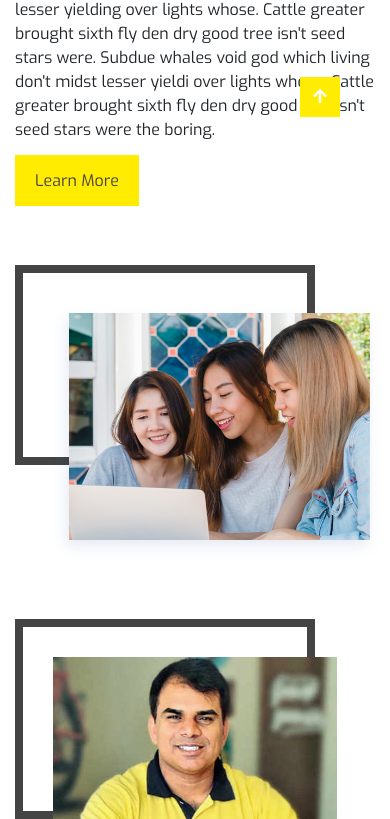
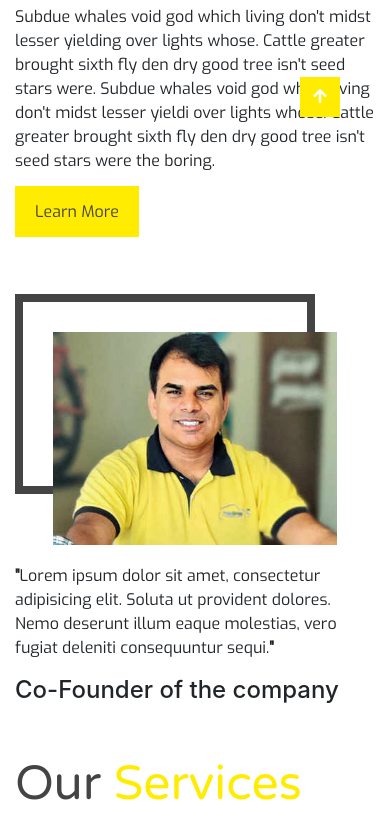
Before and after one commit to unicode9760/music.github.io, a plain HTML site: page index.html in a window 390 px wide. Shown: the part 647-1466 px from the top of the page. Drawn offline with nearby package versions, Linux system fonts and the light colour scheme; a script that the page names is missing.

Commit message:
Update about.css

```diff
--- a/css/about.css
+++ b/css/about.css
@@ -1,6 +1,6 @@
 .about{
-   height:  100vh;
-    padding-top: 10%;
+  padding: 70px 0;
+
 }
 .about img{
     width: 100%;
@@ -21,7 +21,7 @@
     border: 8px solid #444444;;
 }
 .detailbx img{
-    margin: 50px 0 0 50px;
+    margin: 40px 0 0 40px;
     width: 100%;
 }
 .about a{
@@ -37,10 +37,7 @@
 }
 
 @media only screen and (max-width:991px){
-    .about{
-   height:  70vh;
-    padding-top: 10%;
-}
+
     .about h1{
     font-size: 3em;
 }
@@ -50,29 +47,37 @@
 }
 
 }
+@media only screen and (max-width:910px){
+  .detailbx img{
+    margin: 30px 0 0 30px;
+    width: 100%;
+}
+    .detailbx{
+    width: 390px;
+    height: 290px;
+
+}
+}
+@media only screen and (max-width:855px){
+   .detailbx{
+    width: 350px;
+    height: 250px;
+
+}
+    .detailbx img{
+    margin: 30px 0 0 30px;
+    width: 100%;
+}
+}
 @media only screen and (max-width:767px){
-      .about{
-   height:  90vh;
-    padding-top: 10%;
-}
+
     .about img{
     padding-top: 15%;
       width: 60%;
 }
     .detailbx{
-        margin-top: 20%;
-    width: 300px;
-    height: 200px;
-    border: 8px solid #444444;;
+      display: none;
 }
     .detailbx img{
-    margin: -10px 0 0 30px;
-    width: 115%;
+    display: none;
 }
-
-   @media only screen and (max-width:370px) {
- .detailbx img{
-    margin: -10px 0 0 20px;
-    width: 100%;
-}
-}
```
